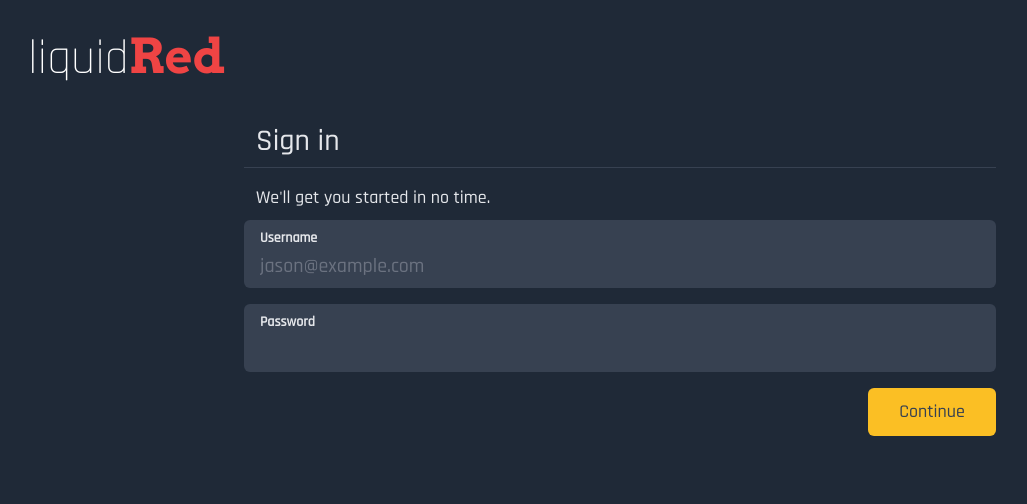
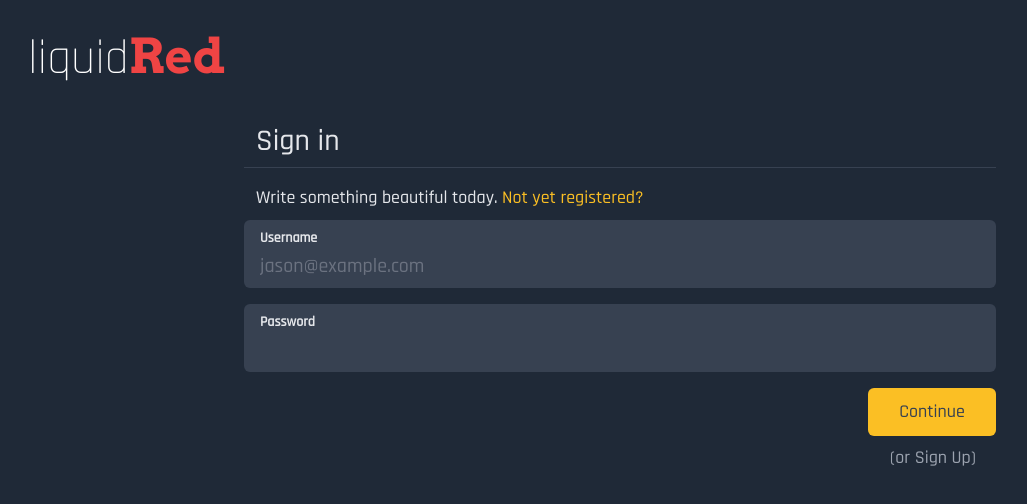
Before and after one commit to cbillowes/liquid-red-poetry, a React (Create React App) app in the folder app/: page /signin in a window 1280 px wide. Shown: the top 504 px of the page, without its empty margins (20-1047 px from the left). Built offline with nearby package versions, Linux system fonts and the light colour scheme; no server answers.

Commit message:
Sign in and up flow with bright and dull link buttons

```diff
--- a/app/src/components/Button.js
+++ b/app/src/components/Button.js
@@ -1,4 +1,5 @@
 import React from "react";
+import { Link } from "react-router-dom";
 import Spinner from "../components/Spinner";
 
 const Button = ({ isLoading, text, className }) => {
@@ -13,7 +14,19 @@ const Button = ({ isLoading, text, className }) => {
 };
 
 const SubmitButton = ({ isLoading }) => (
-  <Button isLoading={isLoading} text="Continue" className="bg-yellow-400 w-32" />
+  <Button
+    isLoading={isLoading}
+    text="Continue"
+    className="bg-yellow-400 w-32"
+  />
 );
 
-export { SubmitButton };
+const BrightLinkButton = ({ to, text }) => {
+  return <Link to={to} className="text-yellow-400 hover:text-red-500">{text}</Link>;
+};
+
+const DullLinkButton = ({ to, text }) => {
+  return <Link to={to} className="text-gray-400 hover:text-red-500">{text}</Link>;
+};
+
+export { SubmitButton, BrightLinkButton, DullLinkButton };
--- a/app/src/pages/SignIn.js
+++ b/app/src/pages/SignIn.js
@@ -1,9 +1,8 @@
 import React, { useState } from "react";
 import { useForm } from "react-hook-form";
 import { getErrorMessage } from "../firebase/error";
-import { Link } from "react-router-dom";
 import { login } from "../firebase/auth";
-import { SubmitButton } from "../components/Button";
+import { SubmitButton, BrightLinkButton, DullLinkButton } from "../components/Button";
 import Textbox from "../components/Textbox";
 
 const SignIn = () => {
@@ -28,7 +27,12 @@ const SignIn = () => {
       <h1 className="text-3xl pl-5 mb-4">Sign in</h1>
       <hr className="-mt-2 mx-2 mb-4 border-gray-700" />
       <div className="pl-5 text-lg">
-        {errorMessage || "We'll get you started in no time."}
+        {errorMessage || (
+          <span>
+            Write something beautiful today.{" "}
+            <BrightLinkButton to="/signup" text="Not yet registered?" />
+          </span>
+        )}
       </div>
       <form className="relative" onSubmit={handleSubmit(onSubmit)}>
         <div className="m-2 mb-4">
@@ -53,6 +57,10 @@ const SignIn = () => {
         <div className="mx-2 flex justify-end">
           <SubmitButton isLoading={isLoading} />
         </div>
+
+        <div className="mt-2 flex justify-end pr-7">
+          <DullLinkButton to="/signup" text="(or Sign Up)" />
+        </div>
       </form>
     </div>
   );
--- a/app/src/pages/SignUp.js
+++ b/app/src/pages/SignUp.js
@@ -2,7 +2,7 @@ import React, { useState } from "react";
 import { useForm } from "react-hook-form";
 import { signup } from "../firebase/auth";
 import { getErrorMessage } from "../firebase/error";
-import { SubmitButton } from "../components/Button";
+import { SubmitButton, BrightLinkButton, DullLinkButton } from "../components/Button";
 import Textbox from "../components/Textbox";
 
 const SignUp = () => {
@@ -27,7 +27,12 @@ const SignUp = () => {
       <h1 className="text-3xl pl-5 mb-4">Sign up</h1>
       <hr className="-mt-2 mx-2 mb-4 border-gray-700" />
       <div className="pl-5 text-lg">
-        {errorMessage || "We'll get you started in no time."}
+        {errorMessage || (
+          <span>
+            We'll get you started in no time.{" "}
+            <BrightLinkButton to="/signin" text="Already registered?" />
+          </span>
+        )}
       </div>
       <form className="relative" onSubmit={handleSubmit(onSubmit)}>
         <div className="flex w-full">
@@ -86,6 +91,10 @@ const SignUp = () => {
         <div className="mx-2 flex justify-end">
           <SubmitButton isLoading={isLoading} />
         </div>
+
+        <div className="mt-2 flex justify-end pr-7">
+          <DullLinkButton to="/signin" text="(or Sign In)" />
+        </div>
       </form>
     </div>
   );
```
